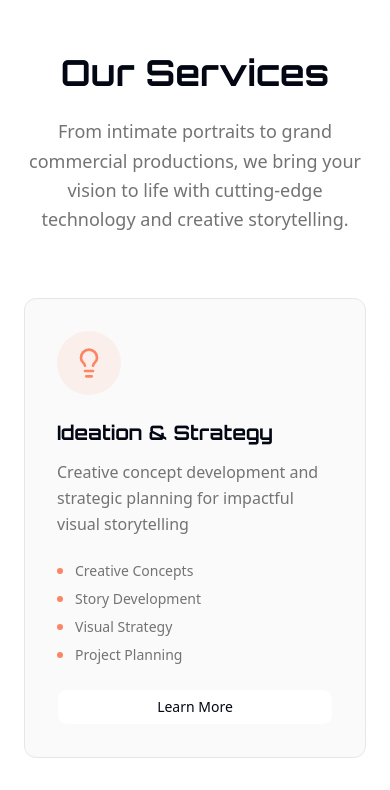
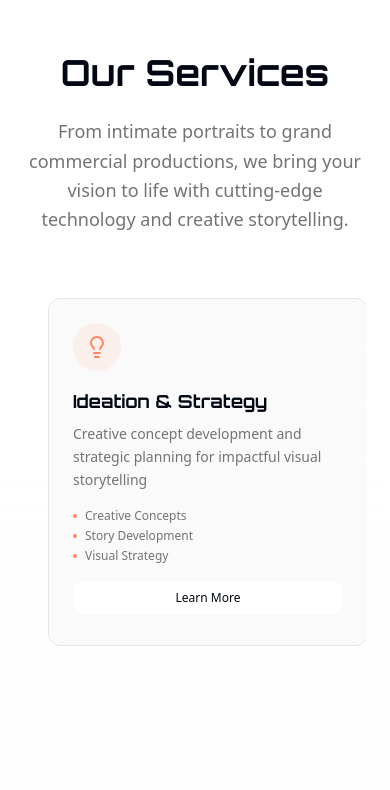
Before and after one commit to AishwariyaK/efgs-vision-spark, a React (Vite) app: page / in a window 390 px wide. Shown: the part 3157-3947 px from the top of the page. Built offline with nearby package versions, Linux system fonts and the light colour scheme.

Commit message:
Apply scroll animations and mobile services carousel
Update scroll animations to trigger on upward scroll. Implement a carousel layout for the Services section specifically for mobile view.

```diff
--- a/src/components/ServicesSection.tsx
+++ b/src/components/ServicesSection.tsx
@@ -1,7 +1,27 @@
 import { Camera, Video, Plane, Users, Building, Lightbulb, PenTool } from "lucide-react";
 import { Button } from "@/components/ui/button";
+import useEmblaCarousel from 'embla-carousel-react';
+import { useEffect, useState } from 'react';
 
 const ServicesSection = () => {
+  const [emblaRef] = useEmblaCarousel({
+    align: 'start',
+    containScroll: 'trimSnaps',
+    dragFree: true
+  });
+  const [isMobile, setIsMobile] = useState(false);
+
+  useEffect(() => {
+    const checkMobile = () => {
+      setIsMobile(window.innerWidth < 768);
+    };
+
+    checkMobile();
+    window.addEventListener('resize', checkMobile);
+
+    return () => window.removeEventListener('resize', checkMobile);
+  }, []);
+
   const services = [
     {
       icon: Lightbulb,
@@ -68,7 +88,68 @@ const ServicesSection = () => {
           </p>
         </div>
 
-        {/* Services Grid */}
+        {/* Services Grid/Carousel */}
+        {isMobile ? (
+          /* Mobile Carousel */
+          <div className="overflow-hidden mb-16" ref={emblaRef}>
+            <div className="flex gap-4 pl-6">
+              {services.map((service, index) => {
+                const IconComponent = service.icon;
+                return (
+                  <div
+                    key={service.title}
+                    className="group relative bg-card border border-border rounded-lg p-6 hover:shadow-glow transition-all duration-500 animate-scale-in hover:-translate-y-2 flex-none w-80"
+                    style={{ animationDelay: `${index * 0.1}s` }}
+                  >
+                    {/* Background Gradient */}
+                    <div className={`absolute inset-0 bg-gradient-to-br ${service.gradient} rounded-lg opacity-0 group-hover:opacity-100 transition-opacity duration-500`}></div>
+
+                    {/* Content */}
+                    <div className="relative z-10">
+                      {/* Icon */}
+                      <div className="mb-4">
+                        <div className="w-12 h-12 rounded-full bg-primary/10 flex items-center justify-center group-hover:bg-primary/20 transition-all duration-300 group-hover:scale-110">
+                          <IconComponent className="w-6 h-6 text-primary group-hover:scale-125 transition-transform duration-300" />
+                        </div>
+                      </div>
+
+                      {/* Title & Description */}
+                      <h3 className="font-horas font-bold text-lg text-foreground mb-2 group-hover:text-primary transition-colors duration-300">
+                        {service.title}
+                      </h3>
+                      <p className="font-ailrons text-sm text-muted-foreground mb-4 leading-relaxed group-hover:text-foreground transition-colors duration-300">
+                        {service.description}
+                      </p>
+
+                      {/* Features */}
+                      <ul className="space-y-1 mb-4">
+                        {service.features.slice(0, 3).map((feature, featureIndex) => (
+                          <li
+                            key={featureIndex}
+                            className="font-ailrons text-xs text-muted-foreground flex items-center group-hover:text-foreground transition-colors duration-300"
+                          >
+                            <div className="w-1 h-1 bg-primary rounded-full mr-2 group-hover:scale-150 transition-transform duration-300"></div>
+                            {feature}
+                          </li>
+                        ))}
+                      </ul>
+
+                      {/* Learn More Button */}
+                      <Button
+                        variant="outline"
+                        size="sm"
+                        className="w-full group-hover:border-primary group-hover:text-primary group-hover:bg-primary/10 transition-all duration-300 text-xs"
+                      >
+                        Learn More
+                      </Button>
+                    </div>
+                  </div>
+                );
+              })}
+            </div>
+          </div>
+        ) : (
+          /* Desktop Grid */
           <div className="grid grid-cols-1 md:grid-cols-2 lg:grid-cols-3 gap-8 mb-16 max-w-6xl mx-auto">
             {services.map((service, index) => {
               const IconComponent = service.icon;
@@ -124,6 +205,7 @@ const ServicesSection = () => {
               );
             })}
           </div>
+        )}
 
       </div>
     </section>
--- a/src/hooks/useScrollAnimation.ts
+++ b/src/hooks/useScrollAnimation.ts
@@ -10,23 +10,22 @@ export const useScrollAnimation = () => {
           const id = entry.target.getAttribute('data-animate');
           if (id) {
             if (entry.isIntersecting) {
-              // Add to animated array when entering viewport
+              // Always add to animated array when entering viewport (allows re-animation)
               setAnimated(prev => {
-                if (!prev.includes(id)) {
-                  return [...prev, id];
-                }
-                return prev;
+                // Remove first if exists, then add to trigger re-animation
+                const filtered = prev.filter(animatedId => animatedId !== id);
+                return [...filtered, id];
               });
             } else {
-              // Remove from animated array when leaving viewport
+              // Remove from animated array when leaving viewport (enables re-animation on re-entry)
               setAnimated(prev => prev.filter(animatedId => animatedId !== id));
             }
           }
         });
       },
       {
-        threshold: 0.1,
-        rootMargin: '0px 0px -50px 0px' // Trigger slightly before element fully enters/leaves
+        threshold: 0.15, // Slightly higher threshold for better trigger timing
+        rootMargin: '0px 0px -30px 0px' // Adjust margin for better scroll detection
       }
     );
 
```
Lines whose indentation alone changed are shown as unchanged.
